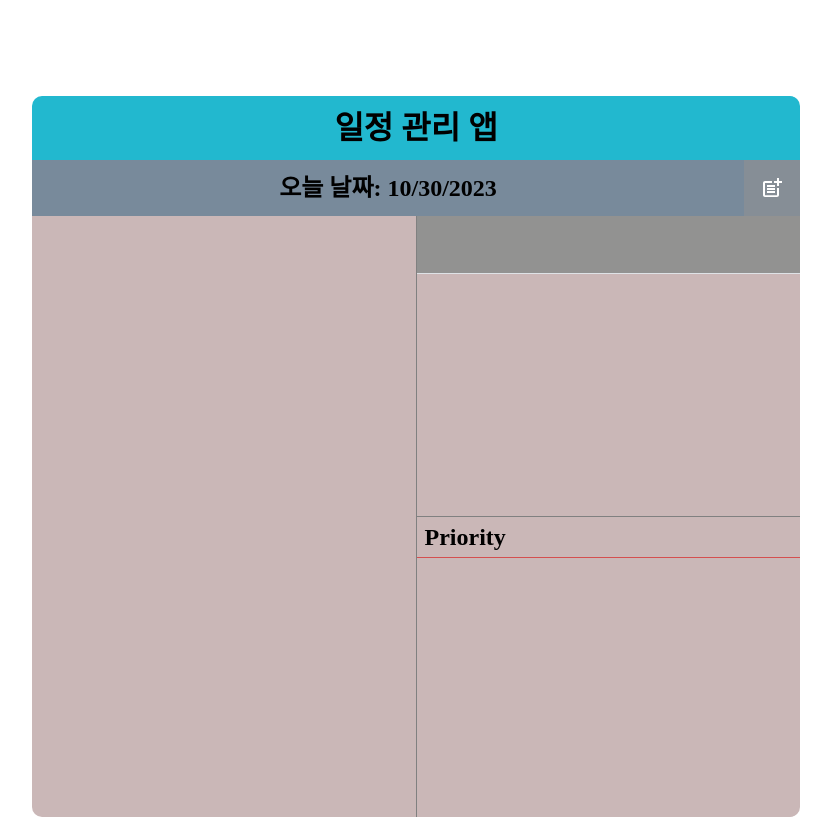
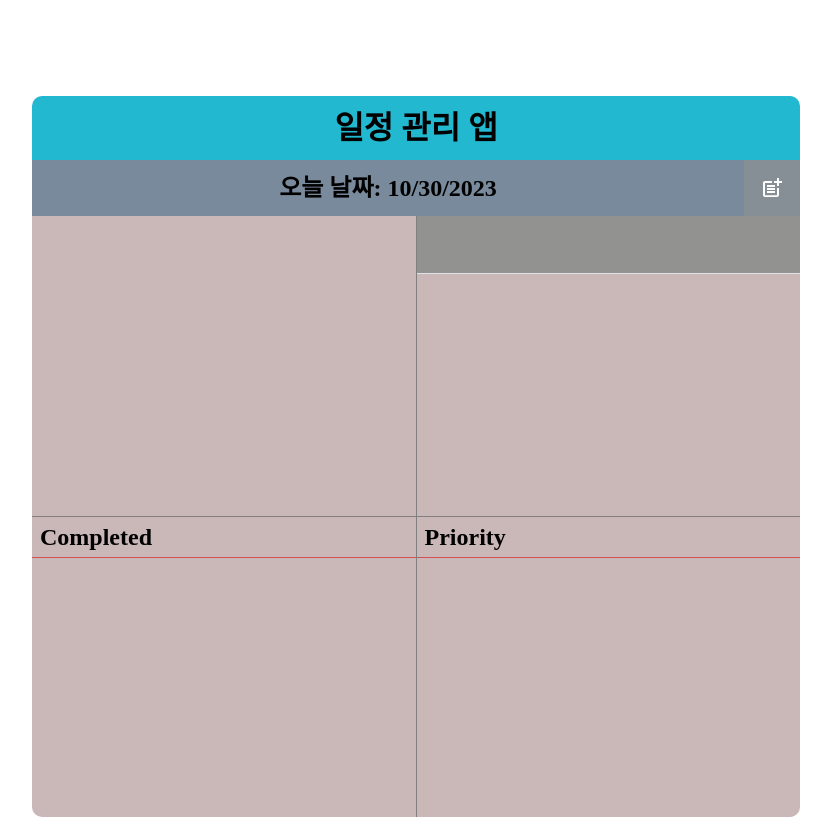
Before and after one commit to fkdkskdfjfk/Todo-project, a React (Create React App) app: page / in a window 1280 px wide. Shown: the whole page, without its empty margins (224-1055 px from the left). Built offline with nearby package versions, Linux system fonts and the light colour scheme.

Commit message:
leftLowerList

```diff
--- a/src/component/TodoFrame.jsx
+++ b/src/component/TodoFrame.jsx
@@ -3,6 +3,7 @@ import styled from "styled-components";
 import TodoLeftList from './TodoLeftList';
 import TodoRightUpperList from './TodoRightUpperList';
 import TodoRightLowerList from './TodoRightLowerList';
+import TodoLeftLowerList from './TodoLeftLowerList';
 
 const TodoFrameWrapper = styled.div`
   width: 768px;
@@ -66,7 +67,7 @@ const TodoFrameWrapper = styled.div`
 
 function TodoFrame(props) {
   const { todos, onRemove, onToggle, onView, onAmend, rightTodos, children } = props;
-  console.log(todos);
+  // console.log(todos);
   const [time, setTime] = useState(new Date());
 
   return (
@@ -81,6 +82,7 @@ function TodoFrame(props) {
       <div className='content'>
         <div className='leftContent'>
           <TodoLeftList todos={todos} onRemove={onRemove} onToggle={onToggle} onView={onView}/>
+          <TodoLeftLowerList todos={todos} onToggle={onToggle} />
         </div>
 
         <div className='rightContent'>
--- a/src/component/TodoLeftList.jsx
+++ b/src/component/TodoLeftList.jsx
@@ -3,8 +3,11 @@ import styled from 'styled-components';
 import TodoListItem from './TodoListItem';
 
 const TodoLeftListWrapper = styled.div`
-  min-height: 600px;
+  height: 300px;
   overflow-y: auto;
+  &::-webkit-scrollbar {
+    display: none;
+  }
 `;
 
 function TodoLeftList(props) {
@@ -12,7 +15,7 @@ function TodoLeftList(props) {
 
   return (
     <TodoLeftListWrapper>
-      {todos && todos.map(todo => <TodoListItem key={todo.id} todo={todo} onRemove={onRemove} onToggle={onToggle} onView={onView}/>)}
+      {todos && todos.map(todo => !todo.checked && <TodoListItem key={todo.id} todo={todo} onRemove={onRemove} onToggle={onToggle} onView={onView}/>)}
     </TodoLeftListWrapper>
   );
 }
--- /dev/null
+++ b/src/component/TodoLeftLowerList.jsx
@@ -0,0 +1,30 @@
+import React from 'react';
+import styled from 'styled-components';
+import TodoRightListItem from './TodoRightListItem';
+
+const TodoLeftLowerListWrapper = styled.div`
+  height: 300px;
+  overflow-y: auto;
+  border-top: 1px solid gray;
+
+  .leftLowerTitle {
+    padding: 0.5rem;
+    font-size: 1.5rem;
+    font-weight: bold;
+    border-bottom: 1px solid #d82b2bbc;
+  }
+`;
+
+function TodoLeftLowerList(props) {
+  const { todos, onToggle } = props;
+
+  return (
+    <TodoLeftLowerListWrapper>
+      <div className="leftLowerTitle">Completed</div>
+      {todos && todos.map((todo) => todo.checked && <TodoRightListItem key={todo.id} todo={todo} onToggle={onToggle} />)}
+    </TodoLeftLowerListWrapper>
+  );
+}
+
+
+export default TodoLeftLowerList;
```
Also changed, not shown: to-do.txt.
